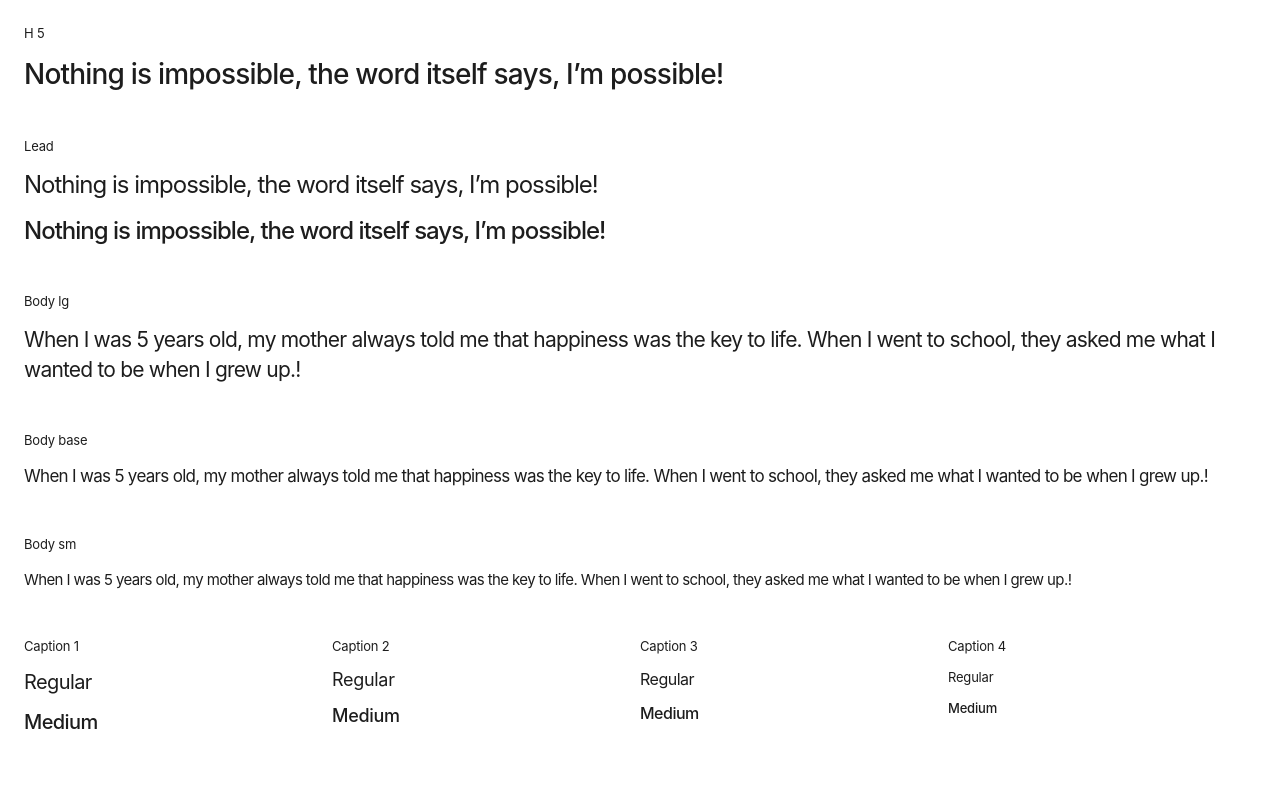
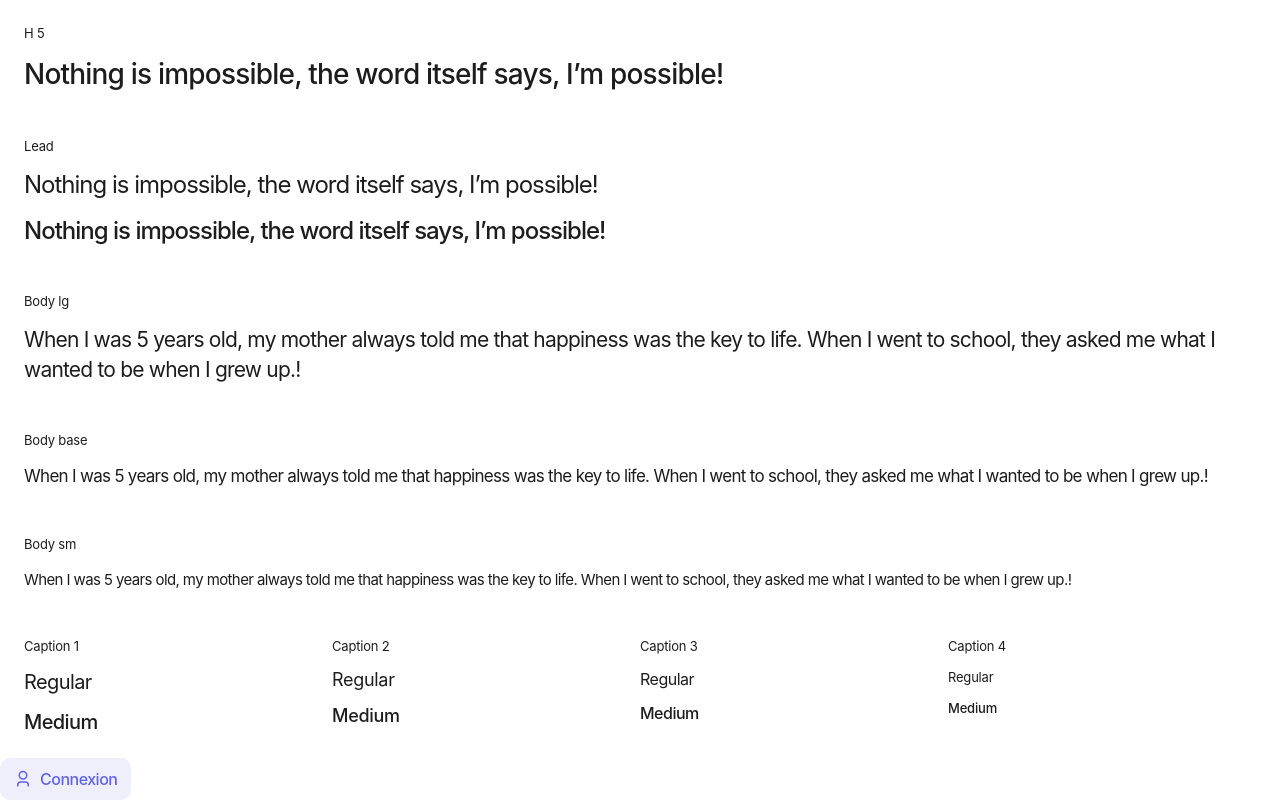
Before and after one commit to ZoubairDjebahDev/codersmonkeys, a Next.js app: page / in a window 1280 px wide. Shown: the part 1119-1919 px from the top of the page. Before the commit the page ends 1877 px from the top, so only its background shows below. Built offline with nearby package versions, Linux system fonts and the light colour scheme.

Commit message:
feature(button): utiliser des icônes dans une application web

```diff
--- a/package.json
+++ b/package.json
@@ -14,7 +14,8 @@
     "firebase": "^10.6.0",
     "next": "14.0.3",
     "react": "^18",
-    "react-dom": "^18"
+    "react-dom": "^18",
+    "react-icons": "^4.12.0"
   },
   "devDependencies": {
     "@types/node": "^20",
--- a/src/pages/index.tsx
+++ b/src/pages/index.tsx
@@ -1,5 +1,7 @@
 import Seo from "@/ui/components/seo/seo";
+import Button from "@/ui/design-system/button/button";
 import Typography from "@/ui/design-system/typography/typography";
+import { RiUser3Line } from "react-icons/ri";
 
 const Home = () => {
   return (
@@ -118,6 +120,14 @@
           </div>
         </div>
       </div>
+      <Button
+        size="small"
+        icon={{ icon: RiUser3Line }}
+        iconPosition="left"
+        variant="secondary"
+      >
+        Connexion
+      </Button>
     </>
   );
 };
--- /dev/null
+++ b/src/types/iconProps.tsx
@@ -0,0 +1,3 @@
+export interface IconProps {
+  icon: React.ElementType;
+}
--- a/src/ui/design-system/button/button.tsx
+++ b/src/ui/design-system/button/button.tsx
@@ -1,9 +1,10 @@
+import { IconProps } from "@/types/iconProps";
 import clsx from "clsx";
 
 interface ButtonProps {
   size?: "small" | "medium" | "large";
   variant?: "accent" | "secondary" | "outline" | "disabled" | "icon";
-  icon?: any;
+  icon?: IconProps;
   iconTheme?: "accent" | "secondary" | "gray";
   iconPosition?: "left" | "right";
   isDisabled?: boolean;
@@ -42,19 +43,48 @@
         "bg-gray-400 border border-gray-500 text-gray-600 rounded cursor-not-allowed";
       break;
     case "icon":
-      variantStyles = "";
+      if (iconTheme === "accent") {
+        variantStyles =
+          "bg-primary hover:bg-primary-400 text-white rounded-full";
+      }
+      if (iconTheme === "secondary") {
+        variantStyles =
+          "bg-primary-200 hover:bg-primary-300/50 text-primary rounded-full";
+      }
+      if (iconTheme === "gray") {
+        variantStyles = "bg-gray-700 hover:bg-gray-600 text-white rounded-full";
+      }
       break;
   }
 
   switch (size) {
     case "small":
-      sizeStyles = "text-caption3 font-medium px-[14px] py-[12px]";
+      sizeStyles = `text-caption3 font-medium ${
+        variant === "icon"
+          ? "flex items-center justify-center w-[40px] h-[40px]"
+          : "px-[14px] py-[12px]"
+      }`;
+      iconSize = 18;
+
       break;
     case "medium":
-      sizeStyles = "text-caption3 font-medium px-[18px] py-[15px]";
+      sizeStyles = `text-caption3 font-medium ${
+        variant === "icon"
+          ? "flex items-center justify-center w-[50px] h-[50px]"
+          : "px-[18px] py-[15px]"
+      }`;
+      iconSize = 20;
+
       break;
     case "large":
-      sizeStyles = "text-caption3 font-medium px-[20px] py-[18px]";
+      sizeStyles = `text-caption3 font-medium ${
+        variant === "icon"
+          ? "flex items-center justify-center w-[60px] h-[60px]"
+          : "px-[20px] py-[18px]"
+      }`;
+      iconSize = 24;
+      break;
+
       break;
   }
 
@@ -65,7 +95,15 @@
         className={clsx(variantStyles, sizeStyles, "")}
         disabled={isDisabled}
       >
-        {children}
+        {icon && variant === "icon" ? (
+          <icon.icon size={iconSize} />
+        ) : (
+          <div className={clsx(icon && "flex items-center gap-2")}>
+            {icon && iconPosition === "left" && <icon.icon size={iconSize} />}
+            {children}
+            {icon && iconPosition === "right" && <icon.icon size={iconSize} />}
+          </div>
+        )}
       </button>
     </>
   );
```
Also changed, not shown: 1 other file (tests, documents, lock files or other folders).
